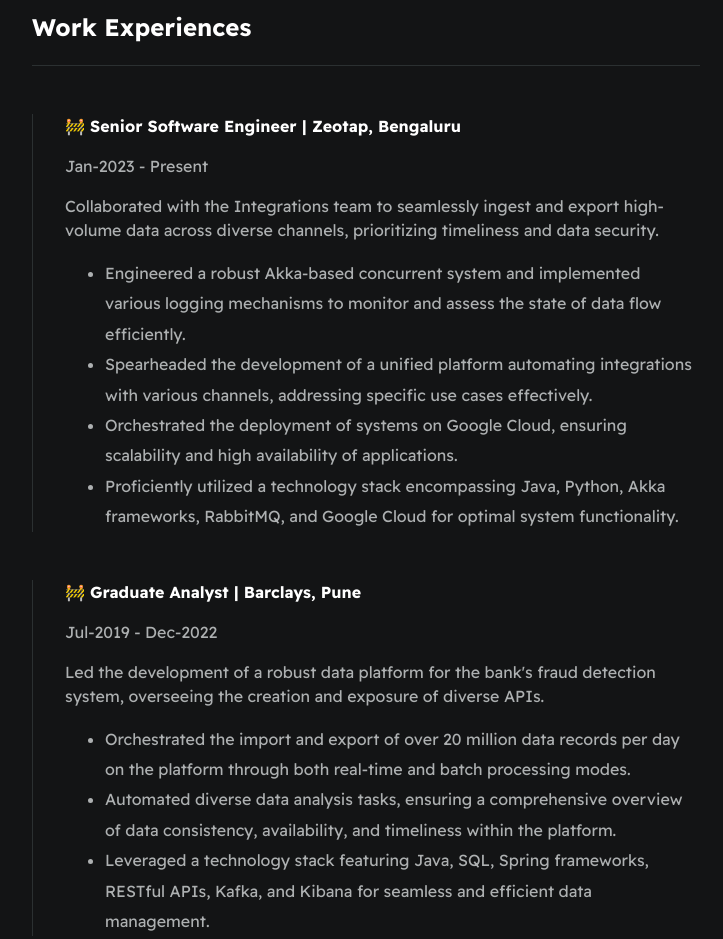
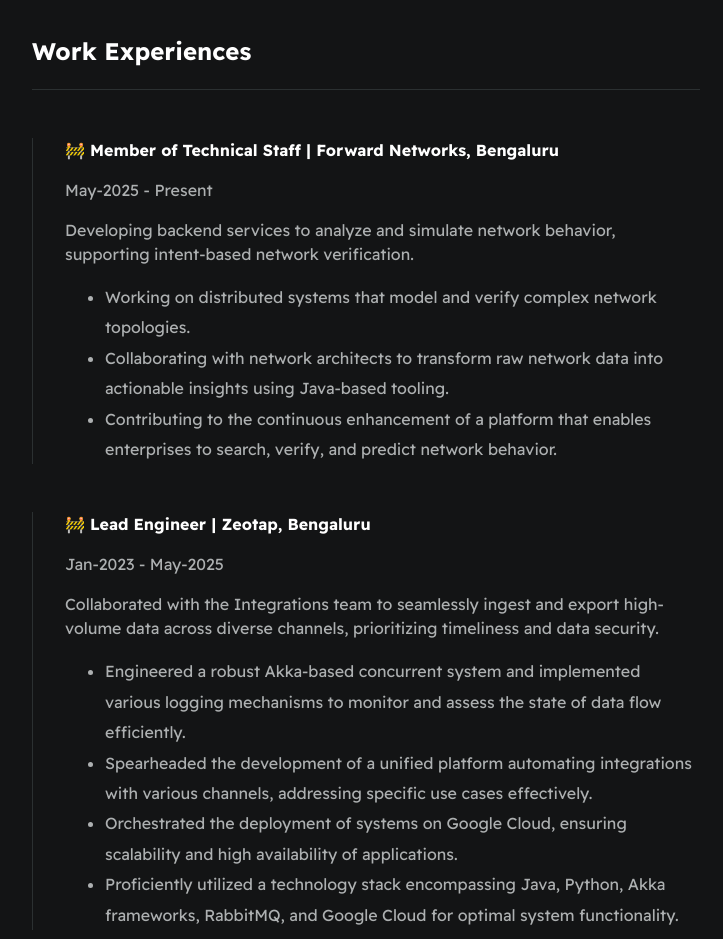
Before and after one commit to Ranjith1011/ranjith-digital-resume, a plain HTML site: page index.html in a window 1280 px wide. Shown: the part 888-1827 px from the top of the page, without its empty margins (274-997 px from the left). Drawn offline with Linux system fonts and the light colour scheme.

Commit message:
Update index.html

```diff
--- a/index.html
+++ b/index.html
@@ -16,7 +16,7 @@
 
         <div>
             <h1 id="user-name">Ediga Ranjith Kumar</h1>
-            <p id="bio">Senior Software Engineer at <a href="https://zeotap.com/" target="_blank">Zeotap</a>, Alumnus of <a href="https://www.iiti.ac.in/" target="_blank">IIT Indore</a></p>
+            <p id="bio">Member of Technical Staff at <a href="https://www.forwardnetworks.com/" target="_blank">Forward Networks</a>, Alumnus of <a href="https://www.iiti.ac.in/" target="_blank">IIT Indore</a></p>
             <p id="email">📧 ranjith515261@gmail.com  📞 +91-9440160679</p>
         </div>
     </section>
@@ -35,7 +35,7 @@
     <section class="section--page">
         <h2>Skills & Qualifications</h2>
         <ul id="qualifications--list">
-            <li>✔️ Backend engineer with 4+ years of experience, equipped with strong Java, SQL, and RESTful API skills.</li>
+            <li>✔️ Backend engineer with 6 years of experience, equipped with strong Java, SQL, and RESTful API skills.</li>
             <li>✔️ Hands-on experience leveraging Google Cloud Platform services for scalable and efficient cloud-based solutions. </li>
             <li>✔️ Proficient in frameworks such as Spring and Akka actor models, bringing a wealth of expertise in designing scalable and concurrent systems. </li>
             <li>✔️ Expertise in Kafka, RabbitMQ and Kibana, enhancing distributed systems with efficient event-driven architectures and data visualization capabilities.</li>
@@ -59,8 +59,19 @@
 
         <div class="line-break"></div>
         <div class="card--work-history">
-            <strong>🚧 Senior Software Engineer | Zeotap, Bengaluru</strong>
-            <p>Jan-2023 - Present</p>
+            <strong>🚧 Member of Technical Staff | Forward Networks, Bengaluru</strong>
+            <p>May-2025 - Present</p>
+            <p>Developing backend services to analyze and simulate network behavior, supporting intent-based network verification.</p>
+            <ul>
+                <li>Working on distributed systems that model and verify complex network topologies.</li>
+                <li>Collaborating with network architects to transform raw network data into actionable insights using Java-based tooling.</li>
+                <li>Contributing to the continuous enhancement of a platform that enables enterprises to search, verify, and predict network behavior.</li>
+            </ul>
+        </div>
+
+        <div class="card--work-history">
+            <strong>🚧 Lead Engineer | Zeotap, Bengaluru</strong>
+            <p>Jan-2023 - May-2025</p>
             <p>Collaborated with the Integrations team to seamlessly ingest and export high-volume data across diverse channels, prioritizing timeliness and data security.</p>
             <ul>
                 <li>Engineered a robust Akka-based concurrent system and implemented various logging mechanisms to monitor and assess the state of data flow efficiently.</li>
```
